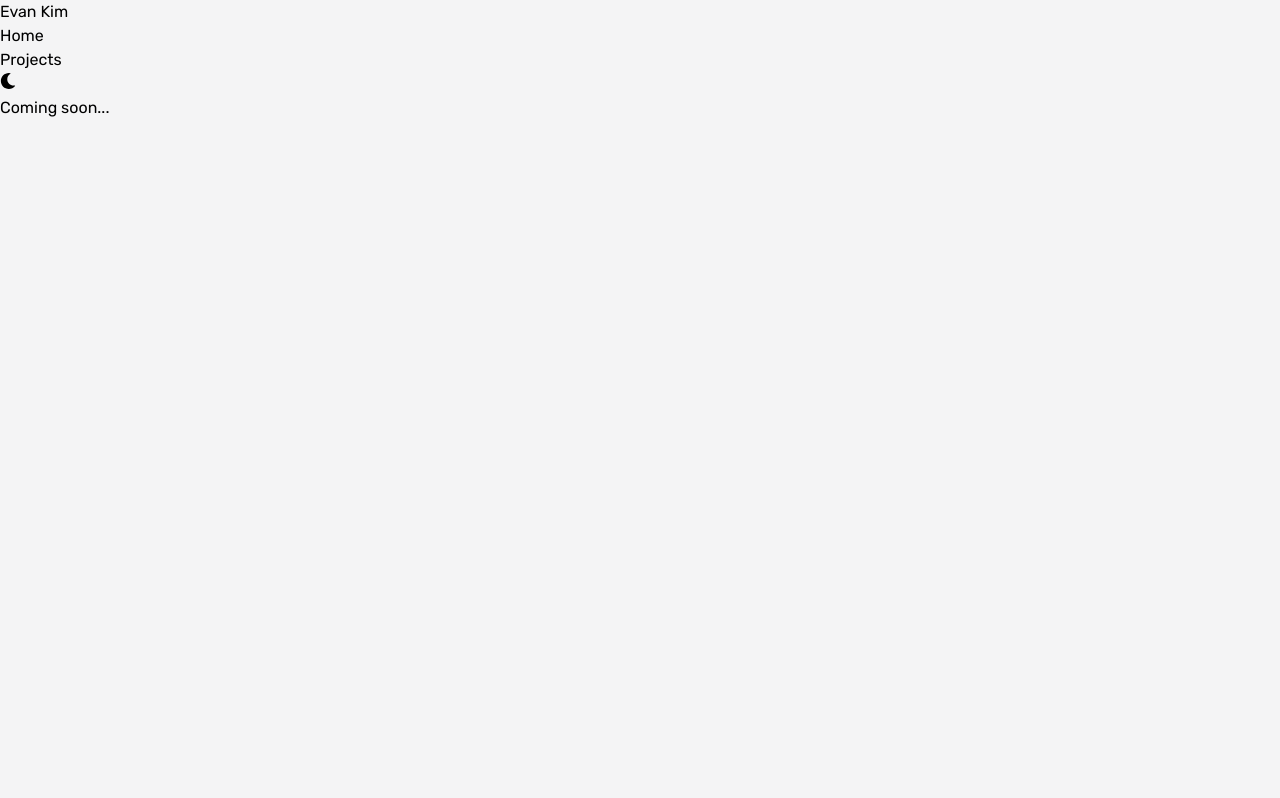
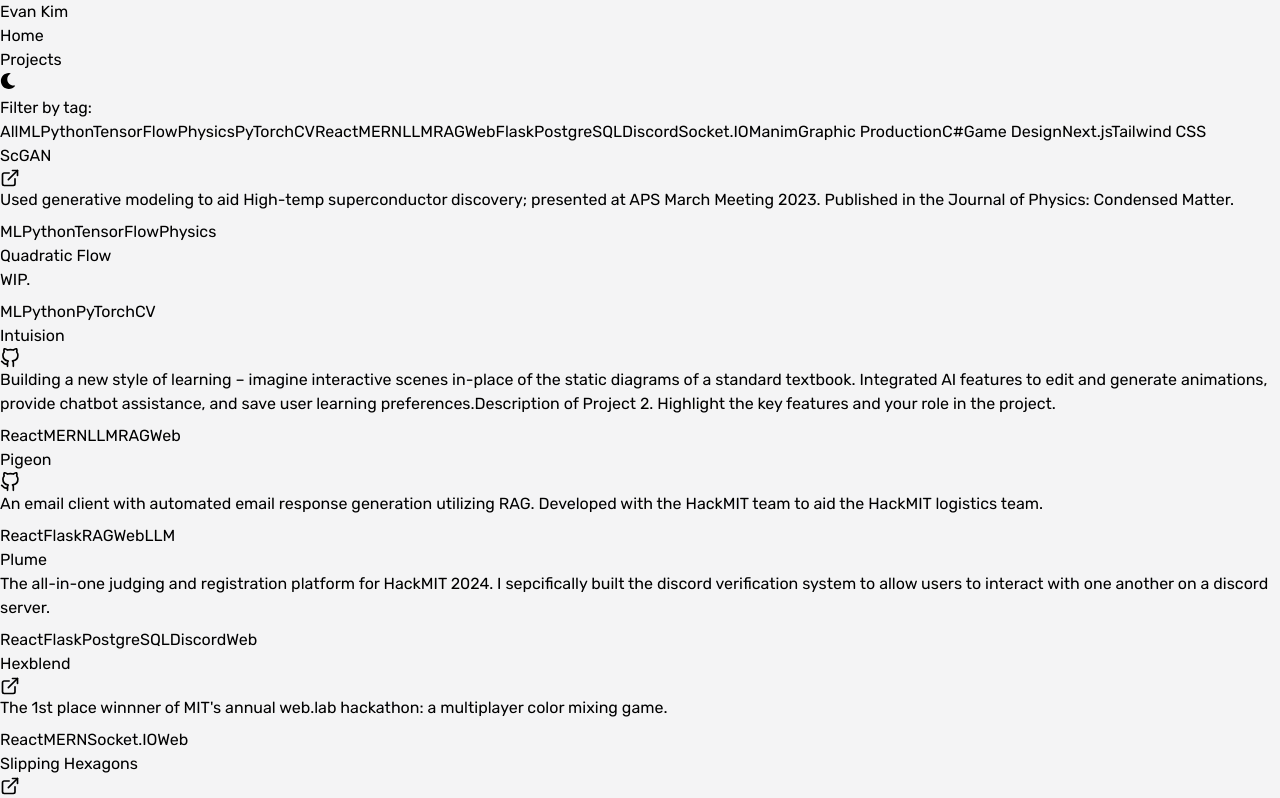
Before and after one commit to evnkim/evn.kim, a Next.js app: page /projects in a window 1280 px wide. Shown: the top 798 px of the page. Built offline with nearby package versions, Linux system fonts and the light colour scheme.

Commit message:
added in some projects lol

```diff
--- a/src/app/projects/page.tsx
+++ b/src/app/projects/page.tsx
@@ -3,8 +3,7 @@ import ProjectsPage from "./projects";
 export default function Projects() {
   return (
     <main className="w-full flex flex-col items-center p-8">
-      Coming soon...
-      {/* <ProjectsPage /> */}
+      <ProjectsPage />
     </main>
   );
 }
--- a/src/app/projects/projects.tsx
+++ b/src/app/projects/projects.tsx
@@ -31,7 +31,7 @@ const ProjectBox: React.FC<{
   demoLink: string;
   tags: string[];
 }> = ({ title, description, githubLink, demoLink, tags }) => (
-  <div className="flex flex-col mb-8 p-4 border rounded-md border-gray-300 dark:border-gray-600 shadow-sm">
+  <div className="flex flex-col mb-1 p-4 border rounded-md border-gray-300 dark:border-gray-600 shadow-sm">
     <div className="flex-grow">
       <div className="flex justify-between items-center">
         <h3 className="text-xl font-semibold text-black dark:text-white">
@@ -73,19 +73,64 @@ const ProjectBox: React.FC<{
 const ProjectsPage = () => {
   const projects = [
     {
-      title: "Project 1",
+      title: "ScGAN",
       description:
-        "A brief description of Project 1. This is where you can elaborate on the technologies used and the purpose of the project.",
-      tags: ["React", "Node.js", "MongoDB"],
-      githubLink: "https://github.com/yourusername/project1",
-      demoLink: "https://demo.project1.com",
+        "Used generative modeling to aid High-temp superconductor discovery; presented at APS March Meeting 2023. Published in the Journal of Physics: Condensed Matter.",
+      tags: ["ML", "Python", "TensorFlow", "Physics"],
+      demoLink: "https://doi.org/10.1088/1361-648X/acfdebA",
     },
     {
-      title: "Project 2",
+      title: "Quadratic Flow",
+      description: "WIP.",
+      tags: ["ML", "Python", "PyTorch", "CV"],
+    },
+    {
+      title: "Intuision",
       description:
-        "Description of Project 2. Highlight the key features and your role in the project.",
-      tags: ["Python", "Machine Learning", "TensorFlow"],
-      githubLink: "https://github.com/yourusername/project2",
+        "Building a new style of learning – imagine interactive scenes in-place of the static diagrams of a standard textbook. Integrated AI features to edit and generate animations, provide chatbot assistance, and save user learning preferences.Description of Project 2. Highlight the key features and your role in the project.",
+      tags: ["React", "MERN", "LLM", "RAG", "Web"],
+      githubLink: "https://github.com/essence-learning/intuision",
+    },
+    {
+      title: "Pigeon",
+      description:
+        "An email client with automated email response generation utilizing RAG. Developed with the HackMIT team to aid the HackMIT logistics team.",
+      tags: ["React", "Flask", "RAG", "Web", "LLM"],
+      githubLink: "https://github.com/techx/pigeon",
+    },
+    {
+      title: "Plume",
+      description:
+        "The all-in-one judging and registration platform for HackMIT 2024. I sepcifically built the discord verification system to allow users to interact with one another on a discord server.",
+      tags: ["React", "Flask", "PostgreSQL", "Discord", "Web"],
+    },
+    {
+      title: "Hexblend",
+      description:
+        "The 1st place winnner of MIT's annual web.lab hackathon: a multiplayer color mixing game.",
+      tags: ["React", "MERN", "Socket.IO", "Web"],
+      demoLink: "https://hexblend.onrender.com/",
+    },
+    {
+      title: "Slipping Hexagons",
+      description:
+        "An educational YouTube Channel which teaches unique physics concepts with a computational animation library (Manim). Over 50k views and 2.5k subscribers.",
+      tags: ["Manim", "Physics", "Graphic Production"],
+      demoLink: "https://youtube.com/@slippinghexagons",
+    },
+    {
+      title: "Piper the Pika",
+      description:
+        "A recreation of the classic game Sonic the Hedgehog with added twists. Built in < 1 month, supporting multiple levels and map imports from an SVG.",
+      tags: ["C#", "Game Design"],
+      githubLink: "https://github.com/evnkim/piper-the-pika",
+    },
+    {
+      title: "evnkim.github.io",
+      description:
+        "This website! Built with Next.js, Tailwind CSS, and Vercel.",
+      tags: ["Next.js", "Tailwind CSS", "Web"],
+      githubLink: "https://github.com/evnkim/evnkim.github.io",
     },
     // Add more projects as needed
   ];
@@ -104,8 +149,9 @@ const ProjectsPage = () => {
 
   return (
     <div className="w-full max-w-3xl mx-auto">
-      <div className="mb-8 flex space-x-2 items-center">
-        <h4>Filter by tag:</h4>
+      <div className="mb-8">
+        <h4 className="mb-2">Filter by tag:</h4>
+        <div className="flex flex-wrap gap-2">
           {allTags.map((tag) => (
             <Tag
               key={tag}
@@ -115,6 +161,7 @@ const ProjectsPage = () => {
               onClick={() => setSelectedTag(tag)}
             />
           ))}
+        </div>
       </div>
       <div className="grid grid-cols-1 md:grid-cols-2 gap-4">
         {filteredProjects.map((project, index) => (
```
Lines whose indentation alone changed are shown as unchanged.
